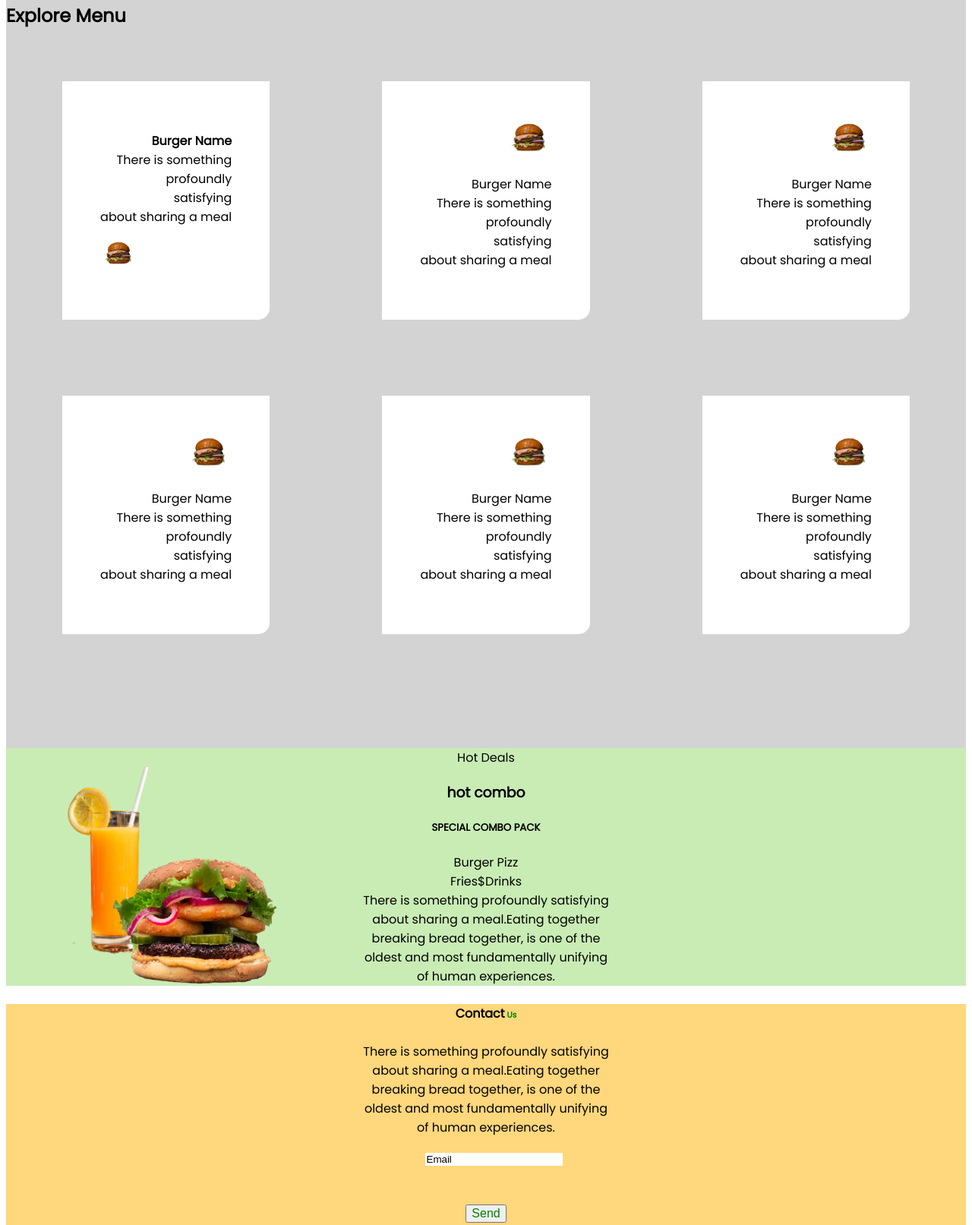
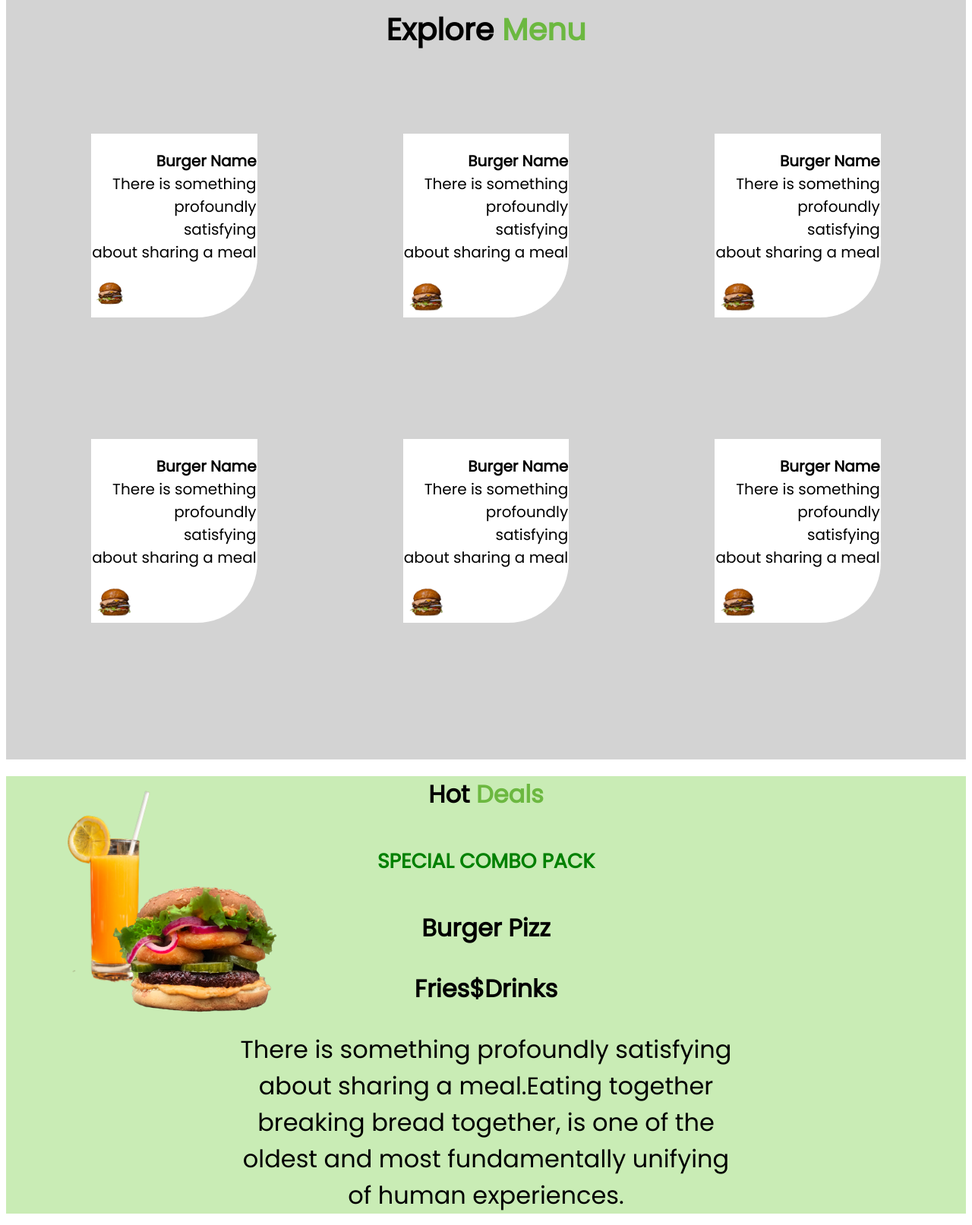
Before and after one commit to monginadiana/StreetFoodWebsite, a plain HTML site: page index.html in a window 1280 px wide. Shown: the part 1109-2722 px from the top of the page at 76% size. Drawn offline with Linux system fonts and the light colour scheme.

Commit message:
changes in the styles of class Team, send,pictures, available

```diff
--- a/index.css
+++ b/index.css
@@ -41,14 +41,17 @@ body{
         display: inline-flexbox;
         justify-content: center;
         text-align: center;
+        font-size: 200%;
     }
     .get-intouch{
         color: black;
         font-size: initial;
+        font-size: 200%;
     }
     .me{
         color:green;
         font-weight: inherit;
+        font-size: 200%;
     }
     .Email{
         margin-bottom: 50px;
@@ -57,11 +60,11 @@ body{
         cursor: pointer;
     }
     .Send{
-        margin-bottom: 100PX;
+        margin-bottom: 0PX;
         color: green;
         cursor: pointer;
         font-size: initial;
-        padding: top;
+
 
     }
     .send{
@@ -81,8 +84,15 @@ body{
     .Eat{
         text-align: center;
         position: relative;
-        bottom: -210px;
+        bottom: -110px;
         right: 50px;
+        font-size: 20px;
+
+    }
+    .cheese{
+        color: orange;
+        font-size: 50px;
+
     }
     .combo{
         background-color: #C9ECB5;
@@ -98,24 +108,36 @@ body{
 
     }
 
-
-
-
     .header{
         background: lightgray;
-        }
+        text-align: center;
+        font-size: 20px;
+    }
+    .Explore{
+        color: black;
+        font-weight: inherit;
+        font-size: 50%;
+    }
+    .Menu{
+        color: green;
+        font-weight: inherit;
+        font-size: 200%;
+    }
+
     .header1{
         display: flex;
         flex-direction: row;
         flex-wrap: wrap;
-        justify-content: space-around;
+        justify-content: space-evenly;
     }
     .available{
         background-color: white;
         border-style: none;
-        border-bottom-right-radius: 15px;
-        padding: 50px;
-        margin: 50px;
+        border-bottom-right-radius: 80px;
+        padding: 1px;
+        margin: 80px;
+        bottom: 20px;
+        border-top-left-radius: 20;
         text-align: right;
 
 
@@ -139,7 +161,12 @@ body{
         left: 0px;
         z-index: 1;
     }
-
+    .Special{
+        font-size: 200%;
+    }
+    .delicacy{
+        color: green;
+    }
     /*
         width: 100%;
         padding: 12px 20px;
--- a/index.html
+++ b/index.html
@@ -43,41 +43,36 @@
 
         </div>
         <div class="header">
-            <h2><span class="Explore"></span>Explore <span class="Menu"></span>Menu</h2>
+            <h1>Explore <span style="color: #6CB840;">Menu</span></h1>
             <div class="header1">
 
 
                <div class="available">
 
                    <p><strong>Burger Name</strong> <br> There is something<br> profoundly <br>satisfying<br>
-                    about sharing a meal</p><img src="assets/amirali-mirhashemian-sc5sTPMrVfk-unsplash-removebg-preview.png"style="float:left; clear: left;" height ="40">
+                    about sharing a meal</p><img style="float:left; clear:left;"src="assets/amirali-mirhashemian-sc5sTPMrVfk-unsplash-removebg-preview.png" height="40">
                     </div>
                     <div class="available">
-                        <img src="assets/amirali-mirhashemian-sc5sTPMrVfk-unsplash-removebg-preview.png" height ="50">
-                        <p>Burger Name <br> There is something<br> profoundly <br>satisfying<br>
-                         about sharing a meal</p>
+
+                        <p><strong>Burger Name</strong><br> There is something<br> profoundly <br>satisfying<br>
+                         about sharing a meal</p><img src="assets/amirali-mirhashemian-sc5sTPMrVfk-unsplash-removebg-preview.png"style="float:left; clear: left;" height ="50">
                         </div>
                          <div class="available">
-                            <img src="assets/amirali-mirhashemian-sc5sTPMrVfk-unsplash-removebg-preview.png" height="50">
-                            <p>Burger Name <br> There is something<br> profoundly <br>satisfying<br>
-                             about sharing a meal</p>
+                           <p><strong>Burger Name</strong> <br>There is something<br> profoundly <br>satisfying<br>
+                             about sharing a meal</p><img src="assets/amirali-mirhashemian-sc5sTPMrVfk-unsplash-removebg-preview.png"style="float:left; clear: left;" height="50">
                             </div>
                              <div class="available">
-                                <img src="assets/amirali-mirhashemian-sc5sTPMrVfk-unsplash-removebg-preview.png" height="50">
-                                <p>Burger Name <br> There is something<br> profoundly <br>satisfying<br>
-                                 about sharing a meal</p>
+
+                                <p><strong>Burger Name</strong> <br>There is something<br> profoundly <br>satisfying<br>
+                                 about sharing a meal</p><img src="assets/amirali-mirhashemian-sc5sTPMrVfk-unsplash-removebg-preview.png"style="float:left; clear: left;" height="50">
                             </div>
                                  <div class="available">
-                                    <img src="assets/amirali-mirhashemian-sc5sTPMrVfk-unsplash-removebg-preview.png" height="50">
-                                    <p>Burger Name <br> There is something<br> profoundly <br>satisfying<br>
-                                     about sharing a meal</p>
+                                    <p><strong>Burger Name</strong><br> There is something<br> profoundly <br>satisfying<br>
+                                     about sharing a meal</p><img src="assets/amirali-mirhashemian-sc5sTPMrVfk-unsplash-removebg-preview.png"style="float:left; clear: left;" height="50">
                                 </div>
                                      <div class="available">
-                                        <img src="assets/amirali-mirhashemian-sc5sTPMrVfk-unsplash-removebg-preview.png" height="50">
-                                        <p>Burger Name <br> There is something<br> profoundly <br>satisfying<br>
-                                         about sharing a meal</p>
-
-
+                                        <p><strong>Burger Name</strong> <br> There is something<br> profoundly <br>satisfying<br>
+                                         about sharing a meal</p><img src="assets/amirali-mirhashemian-sc5sTPMrVfk-unsplash-removebg-preview.png"style="float:left;clear:left" height="50">
                                         </div>
             </div>
 
@@ -90,15 +85,15 @@
         </div>
 
          <div class="Huge">
-             <div class="combo"><span class="Hot">Hot</span> <span class="Deals">Deals</span>
+            <h1>Hot <span style="color: #6CB840;">Deals</span></h1>
+            <div class="deals">
+
              </div>
-                <h3>hot combo</h3>
-
-
-
               <div class="Special">
                          <h5><span class="delicacy">SPECIAL COMBO PACK</span></h5>
-                         <P>Burger Pizz<br>Fries$Drinks<br>There is something profoundly satisfying<br>about sharing a meal.Eating together<br>breaking bread together, is one of the <br>oldest and most fundamentally unifying<br>of human experiences.</p>
+                         <P><strong>Burger Pizz</strong></P>
+                         <P><strong>Fries$Drinks</strong></P>
+                            <p>There is something profoundly satisfying<br>about sharing a meal.Eating together<br>breaking bread together, is one of the <br>oldest and most fundamentally unifying<br>of human experiences.</p>
 
                      </div>
                     </div>
@@ -116,8 +111,13 @@
              <h6><span class="get-intouch">Contact</span> <span class="me">Us</span></h6>
             <div class="header-4">
                 <p>There is something profoundly satisfying<br>about sharing a meal.Eating together<br>breaking bread together, is one of the <br> oldest and most fundamentally unifying<br>of human experiences.</p>
-                <input class="Email" type="Email" value="Email" placeholder="Email"><br>
+                <form>
+                    <input class="Email:" type="Email:" value="Email:" placeholder="Email:"><br>
+
+                </form>
+                <button>
                     <input type="Submit" value="Send" class="Send">
+                </button>
 
             </div>
 
```
Lines whose indentation alone changed are shown as unchanged.
